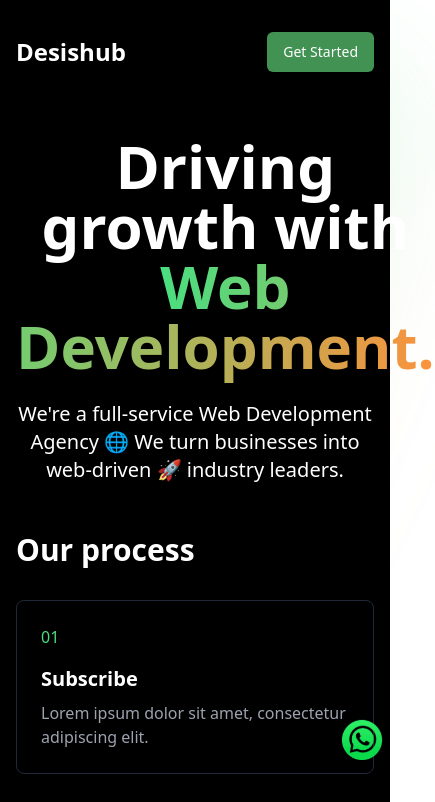
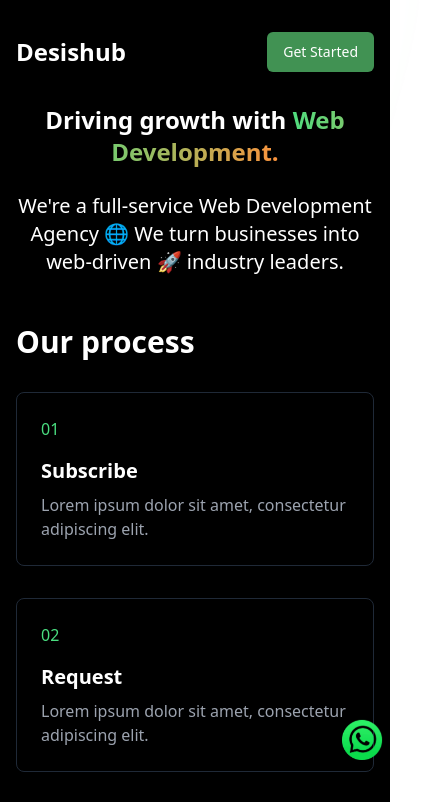
Before and after one commit to johnelipse/landingpage, a Next.js app: page / in a window 390 px wide. Shown: the top 802 px of the page, 435 px wide, since content can reach past the window. Built offline with nearby package versions, Linux system fonts and the light colour scheme.

Commit message:
updated the small screen

```diff
--- a/components/pageTwo.tsx
+++ b/components/pageTwo.tsx
@@ -48,7 +48,7 @@
     <div className="min-h-screen bg-black text-white font-sans">
       <div className="container mx-auto px-4 py-8">
         <motion.header
-          className="flex justify-between items-center mb-16"
+          className="flex justify-between items-center lg:mb-16 md:mb-16 mb-8"
           initial={{ opacity: 0, y: -20 }}
           animate={{ opacity: 1, y: 0 }}
           transition={{ duration: 0.5 }}
@@ -76,7 +76,7 @@
 
         <main>
           <motion.section id="about" className="text-center mb-12" {...fadeIn}>
-            <h1 className="text-6xl font-bold mb-6 relative inline-block">
+            <h1 className="lg:text-6xl md:text-3xl text-2xl font-bold mb-6 relative inline-block">
               Driving growth with
               <motion.span
                 className="text-transparent bg-clip-text bg-gradient-to-r from-green-400 to-orange-400"
```
